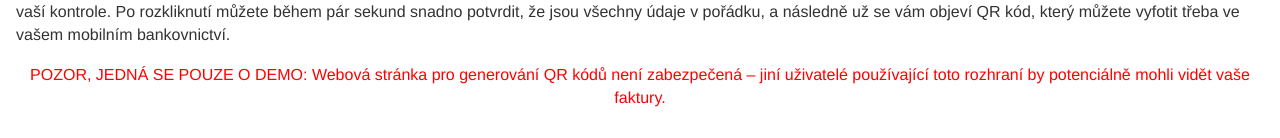
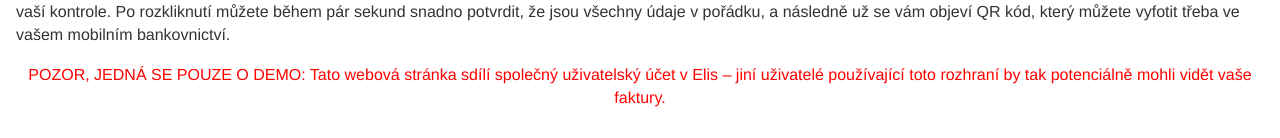
Before and after one commit to pasky/elis-qr, a plain HTML site: page index.html in a window 1280 px wide. Shown: the part 177-315 px from the top of the page. Drawn offline with nearby package versions, Linux system fonts and the light colour scheme; no server answers.

Commit message:
Clarify security warning

```diff
--- a/index.html
+++ b/index.html
@@ -247,7 +247,7 @@ initQueue().then(queue_id => {
 
 <p><b>Jak to funguje?</b> Nahrajte do systému faktury, hned si je převezme Elis a začne automaticky zpracovávat. Když se ke stránce za pár minut vrátíte, faktury budou připraveny k vaší kontrole.  Po rozkliknutí můžete během pár sekund snadno potvrdit, že jsou všechny údaje v pořádku, a následně už se vám objeví QR kód, který můžete vyfotit třeba ve vašem mobilním bankovnictví.</p>
 
-<p class="warning">POZOR, JEDNÁ SE POUZE O DEMO: Webová stránka pro generování QR kódů není zabezpečená – jiní uživatelé používající toto rozhraní by potenciálně mohli vidět vaše faktury.</p>
+<p class="warning">POZOR, JEDNÁ SE POUZE O DEMO: Tato webová stránka sdílí společný uživatelský účet v Elis – jiní uživatelé používající toto rozhraní by tak potenciálně mohli vidět vaše faktury.</p>
 
 <div id="qr_display" style="display: none">
 <section>
```
